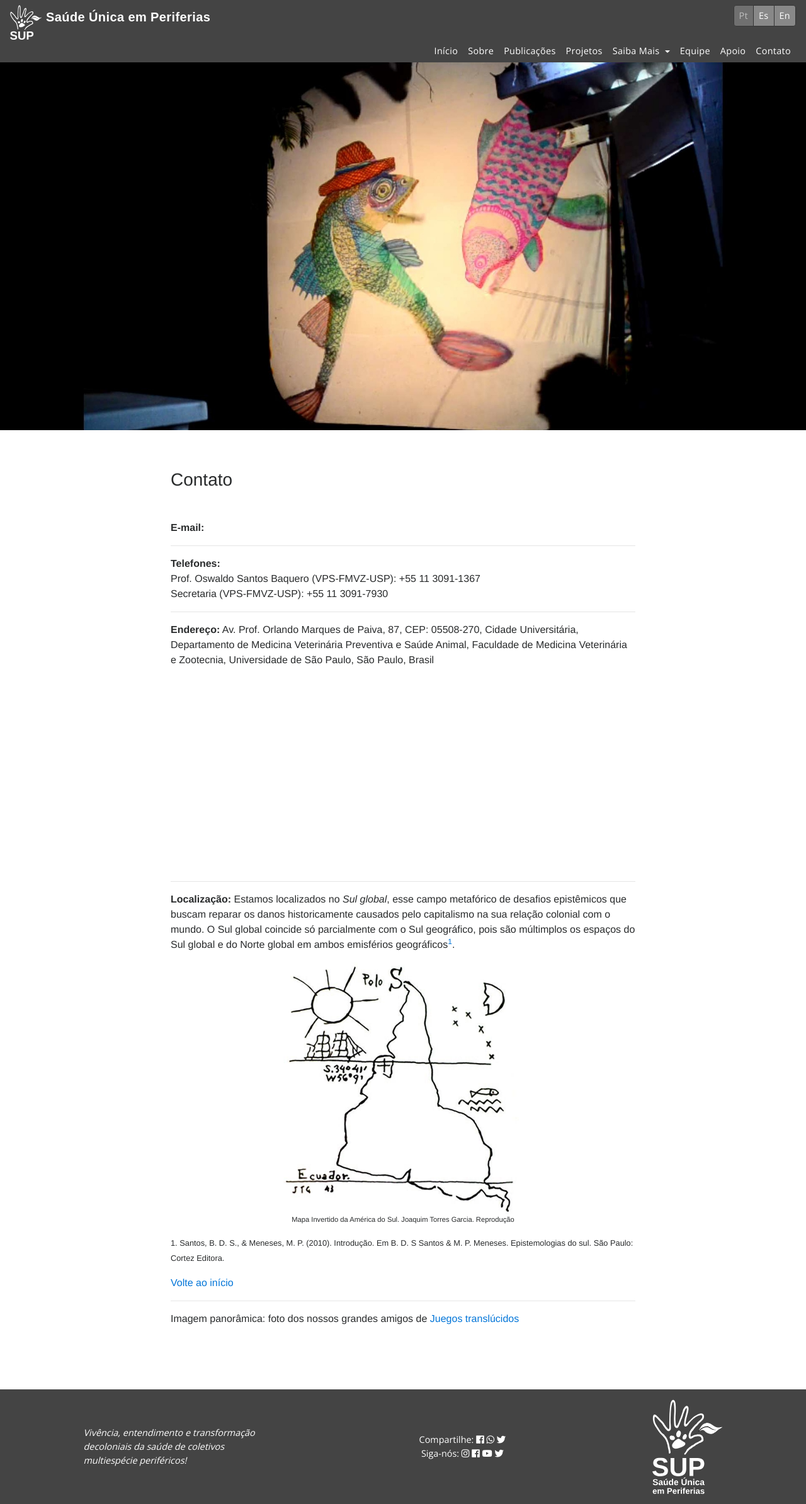
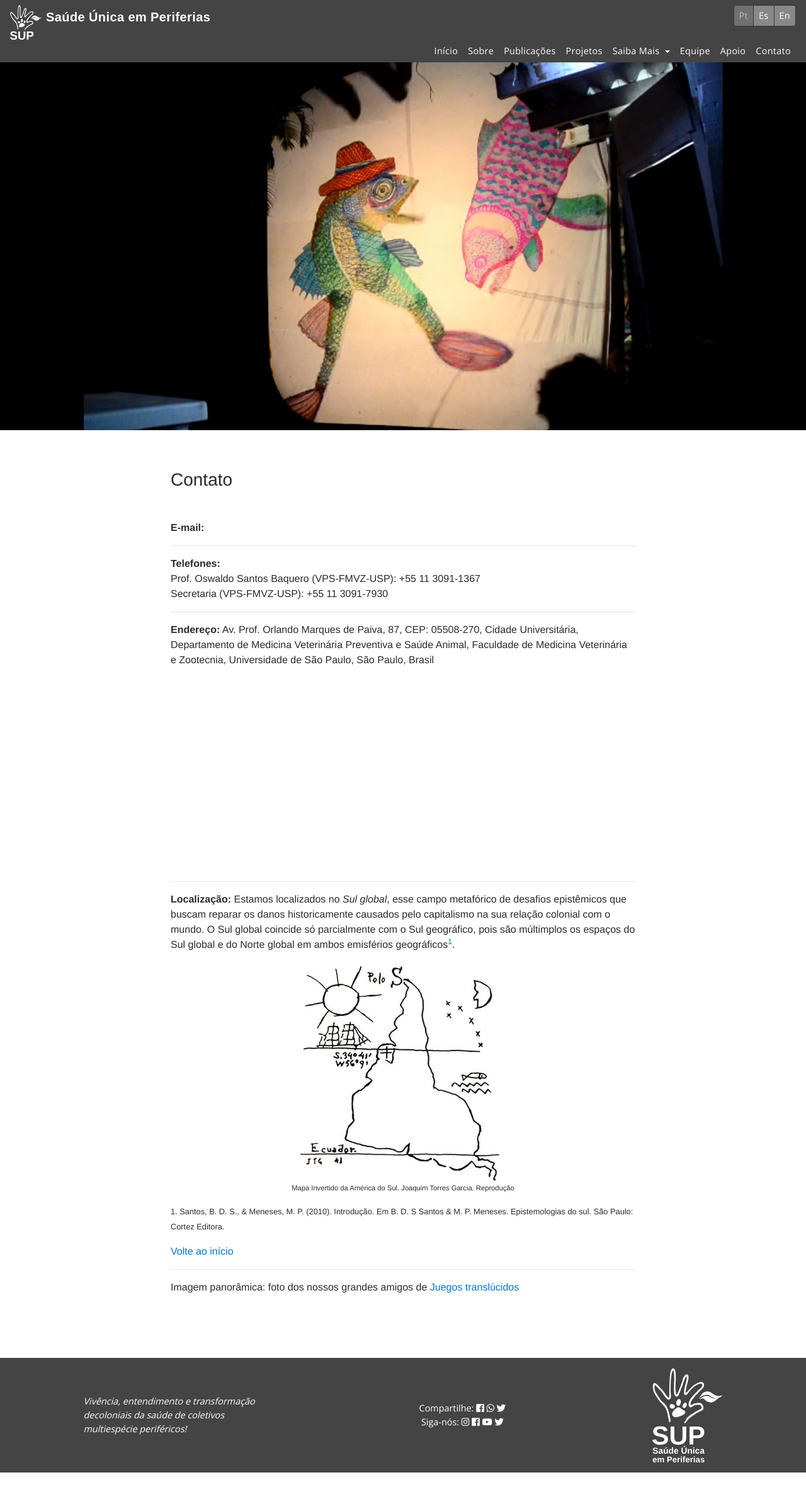
Before and after one commit to oswaldosantos/sup, a Jekyll site: the page built from pt/contato-pt.md, in a window 1280 px wide. Shown: the whole page at 63% size. Built offline with Jekyll 4.4.1, drawn with Linux system fonts in a browser that asks for light colours; nearby versions of some CDN libraries; some web fonts are replaced; after the commit the page ends 2338 px from its top, so only the background shows below that; grey boxes are pictures that could not be loaded.

Commit message:
Testanto tamanho de imagens

```diff
--- a/pt/contato-pt.md
+++ b/pt/contato-pt.md
@@ -25,7 +25,7 @@ Secretaria (VPS-FMVZ-USP): +55 11 3091-7930
 
 **Localização:** Estamos localizados no *Sul global*, esse campo metafórico de desafios epistêmicos que buscam reparar os danos historicamente causados pelo capitalismo na sua relação colonial com o mundo. O Sul global coincide só parcialmente com o Sul geográfico, pois são múltimplos os espaços do Sul global e do Norte global em ambos emisférios geográficos<sup>[1](#sul-global)</sup>.
 <figure>
-<img src="{{root}}/assets/garcia-torres.jpg" width=400 height=auto >
+<img src="{{root}}/assets/garcia-torres.jpg" width=350 height=auto >
 <figcaption>Mapa Invertido da América do Sul. Joaquim Torres Garcia. Reprodução</figcaption>
 </figure>
 
```
